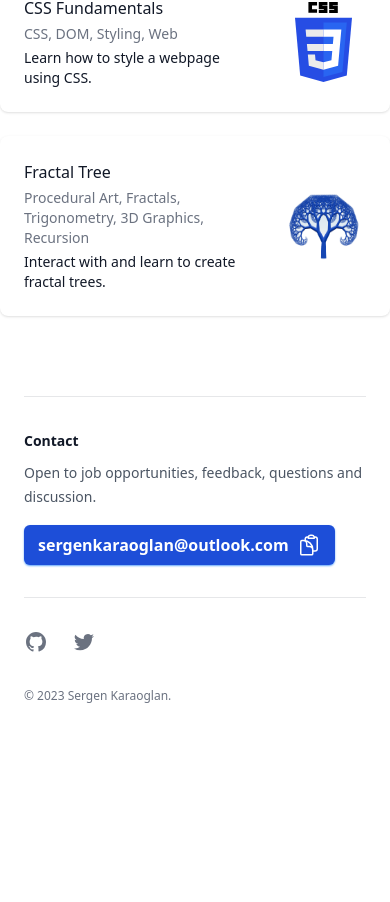
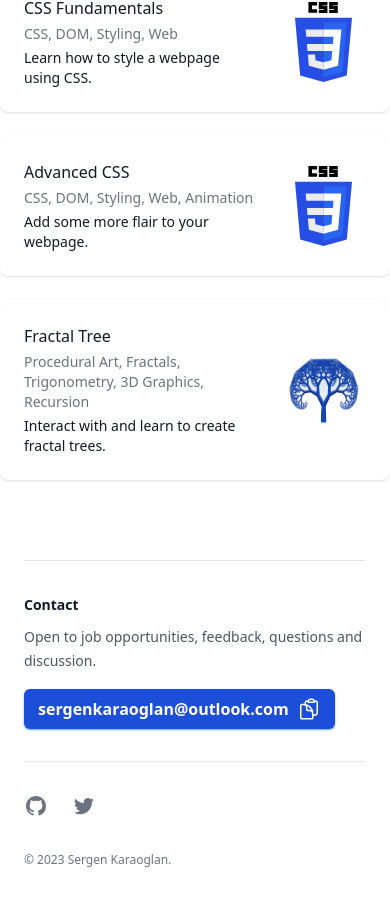
Before and after one commit to SergenKaraoglan/sergen-karaoglan-tutorials, a SvelteKit app: page / in a window 390 px wide. Shown: the part 1180-2082 px from the top of the page. Before the commit the page ends 1918 px from the top, so only its background shows below. Built offline with nearby package versions, Linux system fonts and the light colour scheme.

Commit message:
mobile friendly

```diff
--- a/src/lib/CSSTransforms.svelte
+++ b/src/lib/CSSTransforms.svelte
@@ -26,12 +26,12 @@
 	<input type="range" step="0.25" min="-6" max="6" bind:value={tx} />
 	<input type="range" step="0.25" min="-6" max="6" bind:value={ty} />
     {:else if selected == "scale"}
-    <input type="range" step="0.25" min="0" max="6" bind:value={sx} />
-    <input type="range" step="0.25" min="0" max="6" bind:value={sy} />
+    <input type="range" step="0.25" min="0" max="5" bind:value={sx} />
+    <input type="range" step="0.25" min="0" max="5" bind:value={sy} />
     {:else if selected == "rotate"}
     <input type="range" step="1" min="0" max="360" bind:value={rotate} />
     {:else if selected == "skew"}
-    <input type="range" step="1" min="0" max="360" bind:value={skewX} />
-    <input type="range" step="1" min="0" max="360" bind:value={skewY} />
+    <input type="range" step="1" min="-30" max="30" bind:value={skewX} />
+    <input type="range" step="1" min="-30" max="30" bind:value={skewY} />
     {/if}
 </div>
--- a/src/routes/+page.svelte
+++ b/src/routes/+page.svelte
@@ -16,6 +16,13 @@
 			topics: ['CSS', 'DOM', 'Styling', 'Web'],
 			description: 'Learn how to style a webpage using CSS.',
 			demo: '/css-fundamentals'
+		},
+		{
+			title: 'Advanced CSS',
+			image: cssimage,
+			topics: ['CSS', 'DOM', 'Styling', 'Web', 'Animation'],
+			description: 'Add some more flair to your webpage.',
+			demo: '/css-advanced'
 		},
 		{
 			title: 'Fractal Tree',
--- a/src/routes/css-advanced/+page.md
+++ b/src/routes/css-advanced/+page.md
@@ -8,6 +8,8 @@
 </svelte:head>
 
 <article class="max-md:mx-4 prose lg:prose-xl m-auto pt-16">
+
+** Under construction **
 
 # Advanced CSS
 
@@ -20,7 +22,7 @@ Transitions are a powerful yet extremely simple to use. I'm going to immediately
 Interact with the red div below to see it transition to different property values in pure CSS.
 
 <div class="h-32 w-32 mx-auto flex-center">
-    <div class="transition-all duration-500 rounded-none bg-red-700 h-32 w-32 mx-auto active:bg-red-500 active:rounded active:h-20 active:w-20 active:text-sm hover:bg-red-500 hover:rounded-3xl hover:h-24 hover:w-24 hover:text-sm text-white flex-center">
+    <div class="transition-all duration-500 rounded-none bg-red-700 h-32 w-32 mx-auto hover:bg-red-500 hover:rounded-3xl hover:h-24 hover:w-24 hover:text-sm text-white flex-center">
         Press/Hover!
     </div>
 </div>
@@ -36,7 +38,7 @@ All these methods are self explanatory if you play with them but one thing you m
 
 <Transforms />
 
-We can even add transitions to our transforms.
+We can even add transitions to our transforms, all just CSS.
 
 <div class="transition-all duration-500 mx-auto w-32 h-32 bg-blue-500 hover:scale-x-150 hover:scale-y-150 hover:rotate-180 hover:translate-x-20">
 </div>
```
